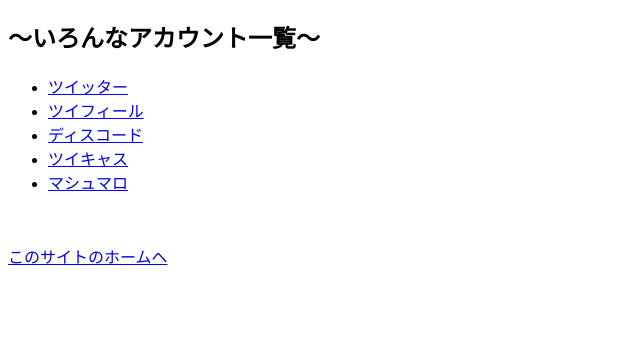
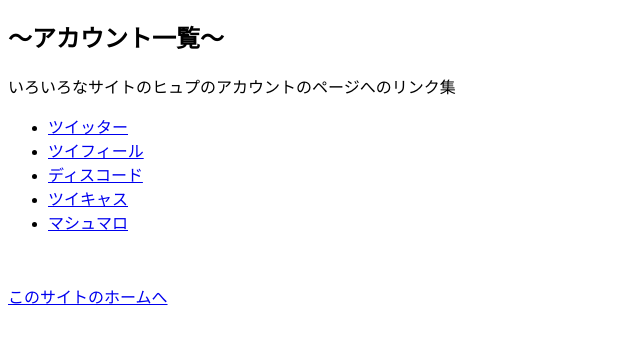
Before and after one commit to hypups/hypups.github.io, a plain HTML site: page links/index.html in a window 1280 px wide. Shown: the part 70-414 px from the top of the page, without its empty margins (0-640 px from the left). Drawn offline with Linux system fonts and the light colour scheme.

Commit message:
Add files via upload

```diff
--- a/links/index.html
+++ b/links/index.html
@@ -9,7 +9,8 @@
   </head>
   <body>
     <h1>ヒュプのサイト</h1>
-    <h2>～いろんなアカウント一覧～</h2>
+    <h2>～アカウント一覧～</h2>
+    <p>いろいろなサイトのヒュプのアカウントのページへのリンク集</p>
     <ul>
       <li><a href="http://bit.ly/2GGyEeD">ツイッター</a></li>
       <li><a href="http://bit.ly/2ysnsxE">ツイフィール</a></li>
```
